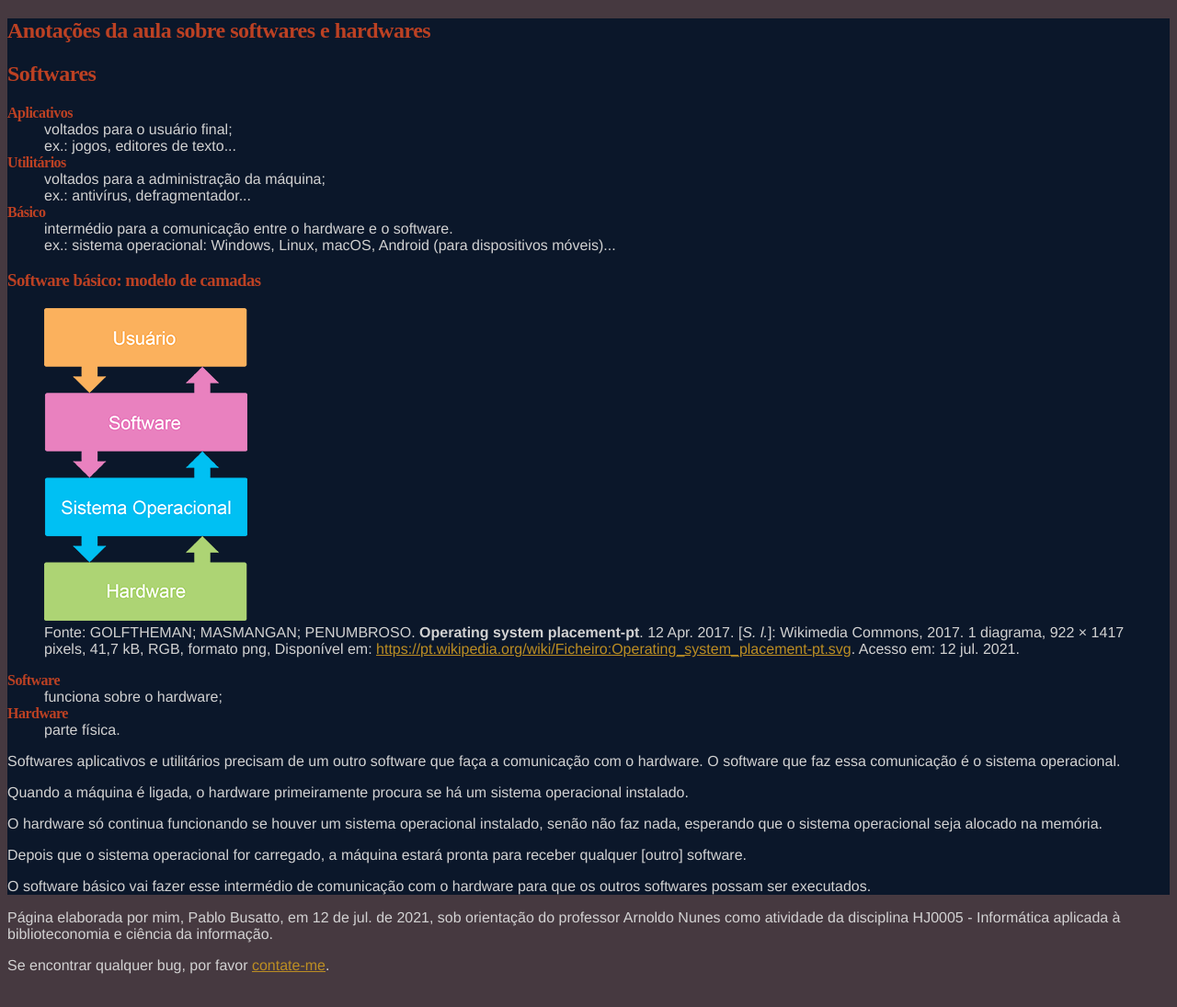
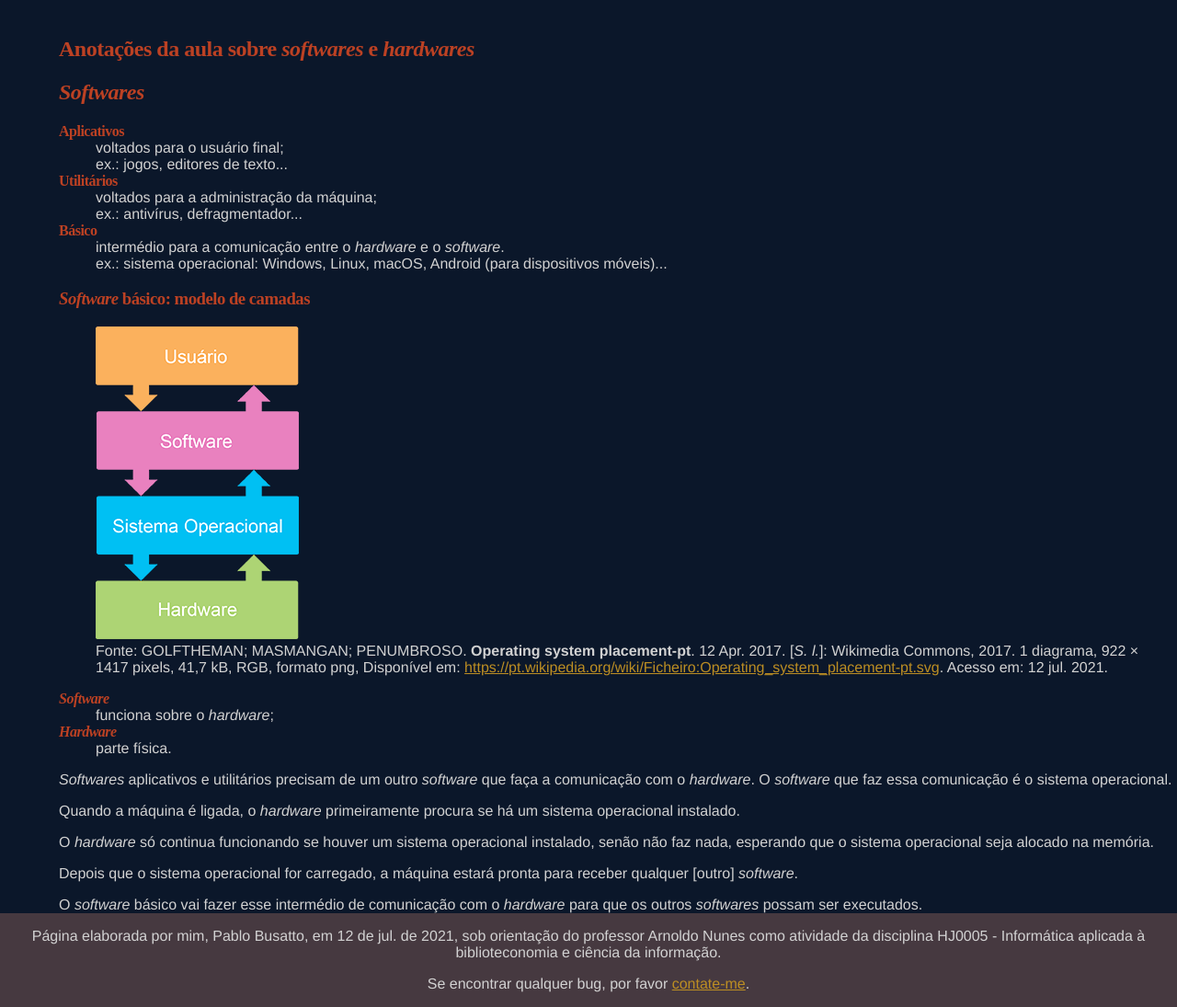
Before and after one commit to PabloBF/pablobf.github.io, a Jekyll site: the page ufc/informatica-aplicada/index.html, which Jekyll copies as it is, in a window 1280 px wide. Shown: the whole page at 92% size. Built offline with Jekyll 4.4.1, drawn with Linux system fonts in a browser that asks for light colours; a script that is not in the unit is left out.

Commit message:
margin e padding

```diff
--- a/ufc/informatica-aplicada/index.html
+++ b/ufc/informatica-aplicada/index.html
@@ -10,10 +10,15 @@
 			font-family: proxima-nova,Helvetica,sans-serif;
 			background-color: #463940;
 			color: rgb(210, 210, 210);
+			margin-top: 0;
+			margin-left: 0;
+			margin-right: 0;
 		}
 
 		article {
 			background-color: #0B172A;
+			padding-top: 20px;
+			padding-left: 5%;
 		}
 
 		h1,h2,h3,dt {
@@ -40,8 +45,7 @@
 		}
 
 		footer {
-			background-color: transparent;
-			color:
+			text-align: center;
 		}
 
 	</style>
@@ -49,8 +53,8 @@
   <body>
     <script src="script.js"></script><!-- -->
 	<article>
-		<h1>Anotações da aula sobre softwares e hardwares</h1>
-		<h2>Softwares</h2>
+		<h1>Anotações da aula sobre <i lang="en">softwares</i> e <i lang="en">hardwares</i></h1>
+		<h2><i lang="en">Softwares</i></h2>
 		<dl>
 			<dt>Aplicativos</dt>
 			<dd>voltados para o usuário final;<br />
@@ -59,12 +63,12 @@
 			<dd>voltados para a administração da máquina;<br />
 				ex.: antivírus, defragmentador...</dd>
 			<dt>Básico</dt>
-			<dd>intermédio para a comunicação entre o hardware e o software.<br />
+			<dd>intermédio para a comunicação entre o <i lang="en">hardware</i> e o <i lang="en">software</i>.<br />
 				ex.: sistema operacional: Windows, Linux, macOS, Android (para dispositivos móveis)...</dd>
 		</dl>
 
 
-		<h3>Software básico: modelo de camadas</h3>
+		<h3><i lang="en">Software</i> básico: modelo de camadas</h3>
 
 		<figure>
 		<img src="img/SistemaDeCamadas.png"
@@ -73,21 +77,21 @@
 		<figcaption>Fonte: GOLFTHEMAN; MASMANGAN; PENUMBROSO. <b>Operating system placement-pt</b>. 12 Apr. 2017. [<i>S. l.</i>]: Wikimedia Commons, 2017. 1 diagrama, 922 × 1417 pixels, 41,7 kB, RGB, formato png, Disponível em: <a href="https://pt.wikipedia.org/wiki/Ficheiro:Operating_system_placement-pt.svg">https://pt.wikipedia.org/wiki/Ficheiro:Operating_system_placement-pt.svg</a>. Acesso em: 12 jul. 2021.</figcaption>
 		</figure>
 		<dl>
-		<dt>Software</dt>
-		<dd>funciona sobre o hardware;</dd>
-		<dt>Hardware
+		<dt><i lang="en">Software</i></dt>
+		<dd>funciona sobre o <i lang="en">hardware</i>;</dd>
+		<dt><i lang="en">Hardware</i>
 		<dd>parte física.</dd>
 		</dl>
 
-		<p>Softwares aplicativos e utilitários precisam de um outro software que faça a comunicação com o hardware. O software que faz essa comunicação é o sistema operacional.</p>
+		<p><i lang="en">Softwares</i> aplicativos e utilitários precisam de um outro <i lang="en">software</i> que faça a comunicação com o <i lang="en">hardware</i>. O <i lang="en">software</i> que faz essa comunicação é o sistema operacional.</p>
 
-		<p>Quando a máquina é ligada, o hardware primeiramente procura se há um sistema operacional instalado.</p>
+		<p>Quando a máquina é ligada, o <i lang="en">hardware</i> primeiramente procura se há um sistema operacional instalado.</p>
 
-		<p>O hardware só continua funcionando se houver um sistema operacional instalado, senão não faz nada, esperando que o sistema operacional seja alocado na memória.</p>
+		<p>O <i lang="en">hardware</i> só continua funcionando se houver um sistema operacional instalado, senão não faz nada, esperando que o sistema operacional seja alocado na memória.</p>
 
-		<p>Depois que o sistema operacional for carregado, a máquina estará pronta para receber qualquer [outro] software.</p>
+		<p>Depois que o sistema operacional for carregado, a máquina estará pronta para receber qualquer [outro] <i lang="en">software</i>.</p>
 
-		<p>O software básico vai fazer esse intermédio de comunicação com o hardware para que os outros softwares possam ser executados.</p>
+		<p>O <i lang="en">software</i> básico vai fazer esse intermédio de comunicação com o <i lang="en">hardware</i> para que os outros <i lang="en">softwares</i> possam ser executados.</p>
 	</article>
 	<footer>
 		<address>
```
